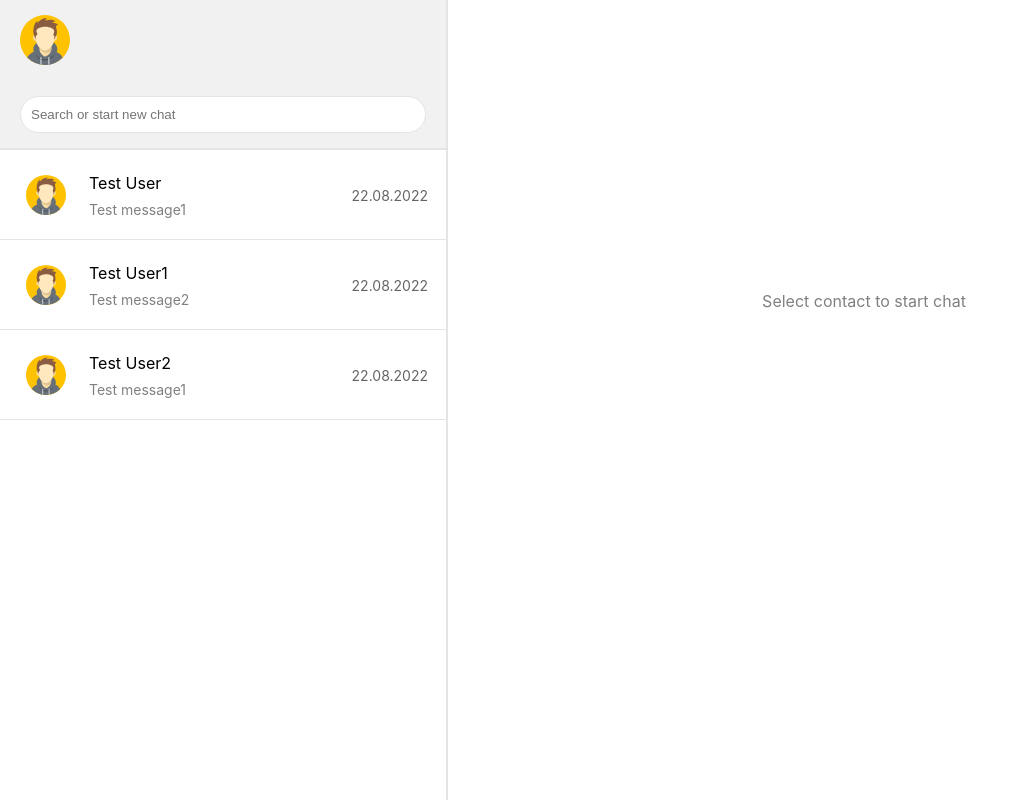
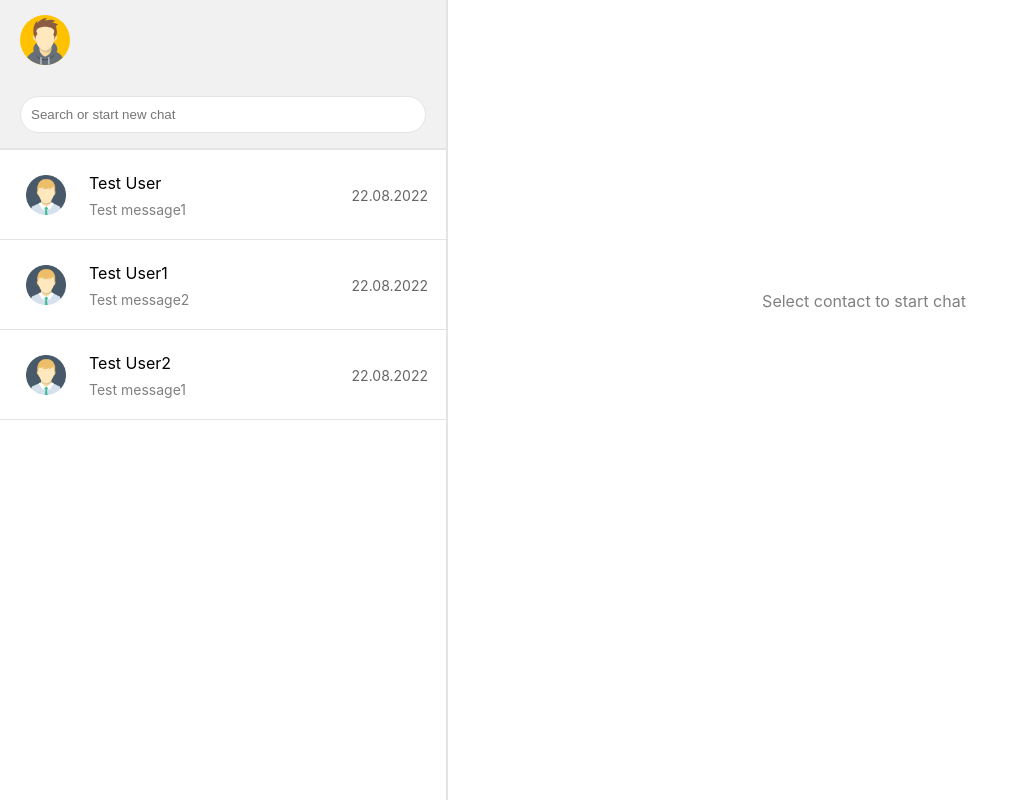
Before and after one commit to yupaziura/test-messenger, a React (Create React App) app: page / in a window 1280 px wide. Shown: the whole page, without its empty margins (0-1029 px from the left). Built offline with nearby package versions, Linux system fonts and the light colour scheme.

Commit message:
Change avatar type

```diff
--- a/src/components/ContactPanel/ContactPanel.js
+++ b/src/components/ContactPanel/ContactPanel.js
@@ -8,12 +8,12 @@ import './ContactPanel.scss';
 
 const ContactPanel = ({index, source}) => {
 
-    const {Image} = source[index];
+    const {image} = source[index];
 
     return (
         <div className='single_contact'>
             <div className="single_contact__avatar">
-                <Image/>
+                <img src={image} alt="" style={{width: '40px', height: '40px'}}/>
             </div>
             <div className="single_contact__name">
                 <h4>{source[index]?.name}</h4>
--- a/src/components/ContactsPanel/ContactsPanel.js
+++ b/src/components/ContactsPanel/ContactsPanel.js
@@ -15,11 +15,11 @@ const ContacstPanel = (props) => {
     }
 
 
-    const items = props.source.map(({name,messages, Image}, i) => {
+    const items = props.source.map(({name,messages, image}, i) => {
         return (
             <div className='contact__item' key={i} onClick={()=>{clickContact(i)}}>
                 <div className="contact__img">
-                    <Image />
+                    <img src={image} alt="" style={{width: '40px', height: '40px'}}/>
                 </div>
                 <div className="contact__data">
                     <div className="contact__name">
--- a/src/components/InputPanel/InputPanel.js
+++ b/src/components/InputPanel/InputPanel.js
@@ -41,6 +41,7 @@ const InputPanel = (props) => {
             props.setSource(props.source.length > 1 ? moveUp([...props.source], props.index) : [...props.source])
 
         })
+        localStorage.setItem('array', JSON.stringify(props.source))
 
 
         setMessage('');
@@ -57,7 +58,7 @@ const InputPanel = (props) => {
                     props.setSource(props.source.length > 1 ? moveUp([...props.source], props.index) : [...props.source])
 
                 })
-
+                localStorage.setItem('array', JSON.stringify(props.source))
                 }).catch(error => console.log(error));
 
         },15000)
--- a/src/components/Message/Message.js
+++ b/src/components/Message/Message.js
@@ -8,7 +8,7 @@ import './Message.scss';
 
 const Message = (props) => {
 
-    const {Image} = data[props.index];
+    const {image} = data[props.index];
 
 
     return (
@@ -17,7 +17,7 @@ const Message = (props) => {
                 <div className="item">
                     <div className="image">
                         {props.type?
-                            <Image style={{width: '40px', height: '40px'}}/>
+                            <img src={image} style={{width: '40px', height: '40px'}}/>
                             :
                             null
                         }
--- a/src/db/source.js
+++ b/src/db/source.js
@@ -3,7 +3,7 @@ import {ReactComponent as Avatar} from '../img/avatar-1.svg';
 const data = [
     {
         name: 'Test User',
-        Image: Avatar,
+        image: require('../img/avatar.png'),
         status: '',
         messages: [
             {
@@ -58,7 +58,7 @@ const data = [
     },
     {
         name: 'Test User1',
-        Image: Avatar,
+        image: require('../img/avatar.png'),
         status: '',
         messages: [
             {
@@ -83,7 +83,7 @@ const data = [
     },
     {
         name: 'Test User2',
-        Image: Avatar,
+        image: require('../img/avatar.png'),
         status: '',
         messages: [
             {
```
Also changed, not shown: src/img/avatar.png (added).
